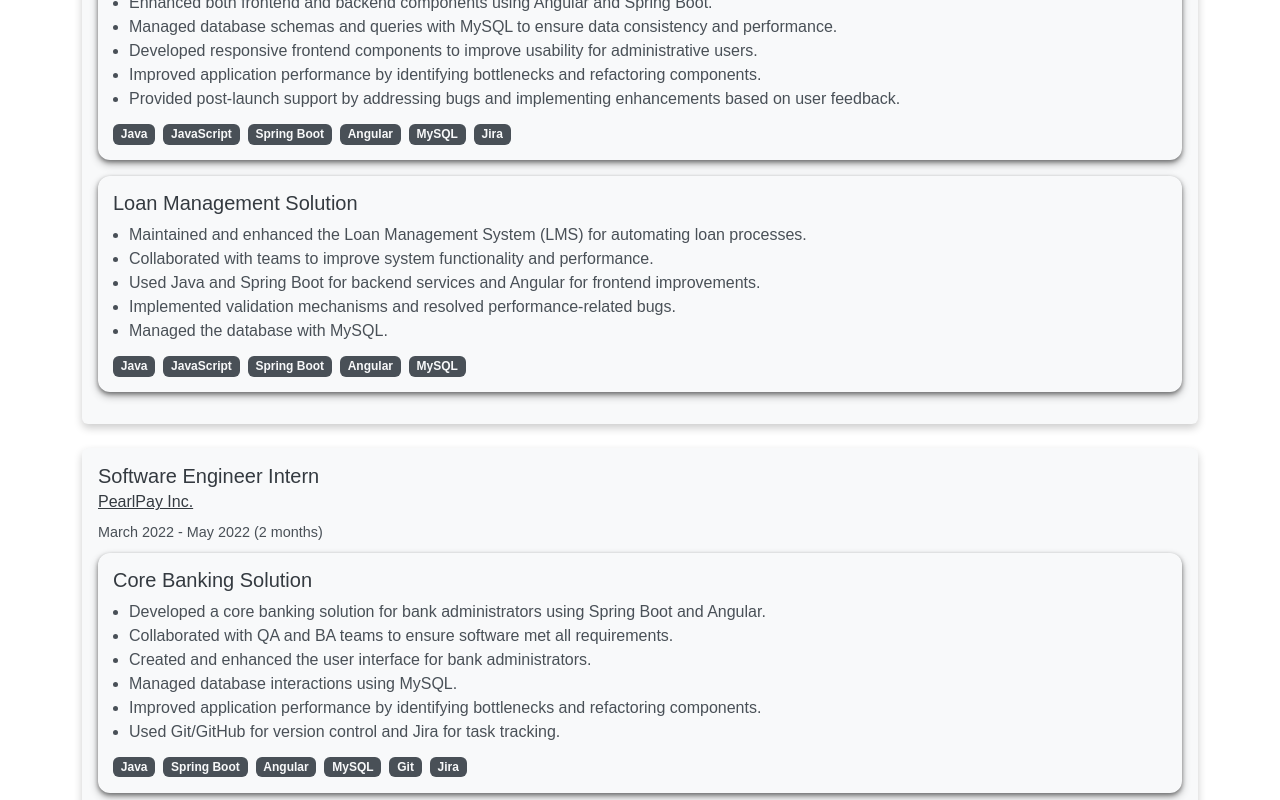
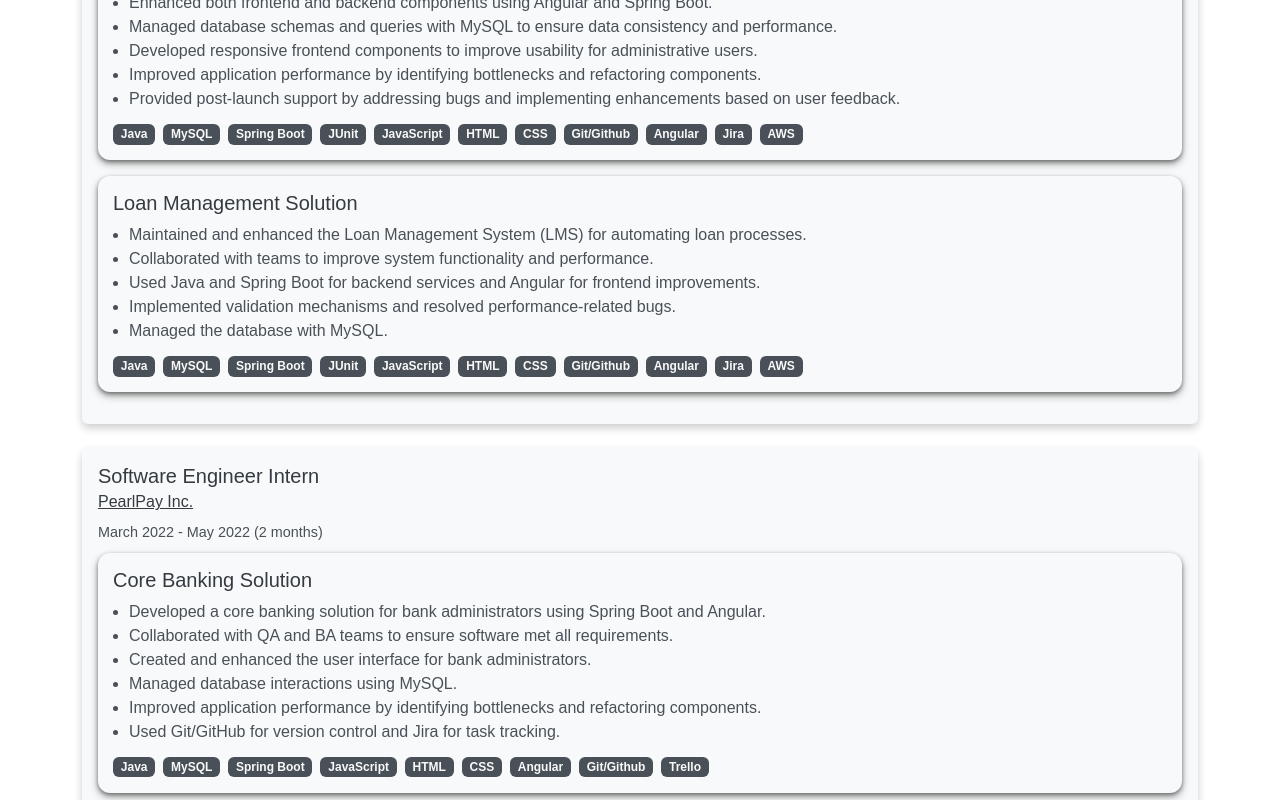
Before and after one commit to DrStrange24/Portfolio, a React (Create React App) app: page / in a window 1280 px wide. Shown: the part 1940-2740 px from the top of the page. Built offline with nearby package versions, Linux system fonts and the light colour scheme; no server answers.

Commit message:
update work experience tech stack

```diff
--- a/src/data/workExperience.ts
+++ b/src/data/workExperience.ts
@@ -26,8 +26,10 @@ export const workExperience = [
           "C#",
           "TypeScript",
           "SCSS",
+          "HTML",
           "React",
           "Git",
+          "ASP.NET Core",
         ],
       },
       {
@@ -65,6 +67,7 @@ export const workExperience = [
         ],
         technologies: [
           "C#",
+          "ASP.NET Core",
           "SQL Server",
           "Azure DevOps",
           "React",
@@ -72,6 +75,7 @@ export const workExperience = [
           "HTML",
           "SCSS",
           "Regex",
+          "Git",
         ],
       },
     ],
@@ -97,11 +101,16 @@ export const workExperience = [
         ],
         technologies: [
           "Java",
+          "MySQL",
+          "Spring Boot",
+          "JUnit",
           "JavaScript",
-          "Spring Boot",
+          "HTML",
+          "CSS",
+          "Git/Github",
           "Angular",
-          "MySQL",
           "Jira",
+          "AWS",
         ],
       },
       {
@@ -113,7 +122,19 @@ export const workExperience = [
           "Implemented validation mechanisms and resolved performance-related bugs.",
           "Managed the database with MySQL.",
         ],
-        technologies: ["Java", "JavaScript", "Spring Boot", "Angular", "MySQL"],
+        technologies: [
+          "Java",
+          "MySQL",
+          "Spring Boot",
+          "JUnit",
+          "JavaScript",
+          "HTML",
+          "CSS",
+          "Git/Github",
+          "Angular",
+          "Jira",
+          "AWS",
+        ],
       },
     ],
   },
@@ -137,11 +158,14 @@ export const workExperience = [
         ],
         technologies: [
           "Java",
+          "MySQL",
           "Spring Boot",
+          "JavaScript",
+          "HTML",
+          "CSS",
           "Angular",
-          "MySQL",
-          "Git",
-          "Jira",
+          "Git/Github",
+          "Trello",
         ],
       },
     ],
```
